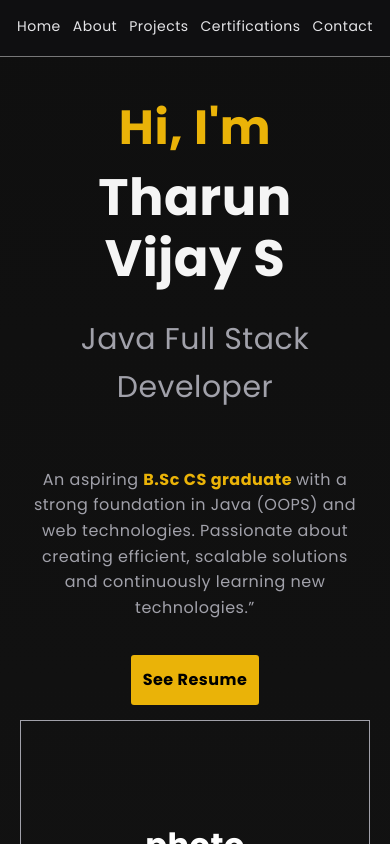
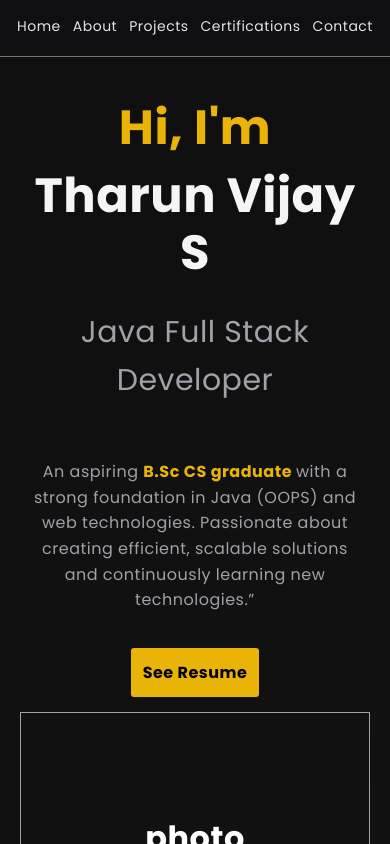
Before and after one commit to TharunVijai/portfolio-web, a React (Vite) app: page / in a window 390 px wide. Shown: the top 844 px of the page. Built offline with nearby package versions, Linux system fonts and the light colour scheme.

Commit message:
fixed scaling issue in desktop

```diff
--- a/src/Components/Hero.css
+++ b/src/Components/Hero.css
@@ -75,7 +75,7 @@
     text-align: center;
   }
   .heroContent h1 {
-    font-size: 3.2rem;
+    font-size: 3rem;
   }
 
   .heroContent,
```
